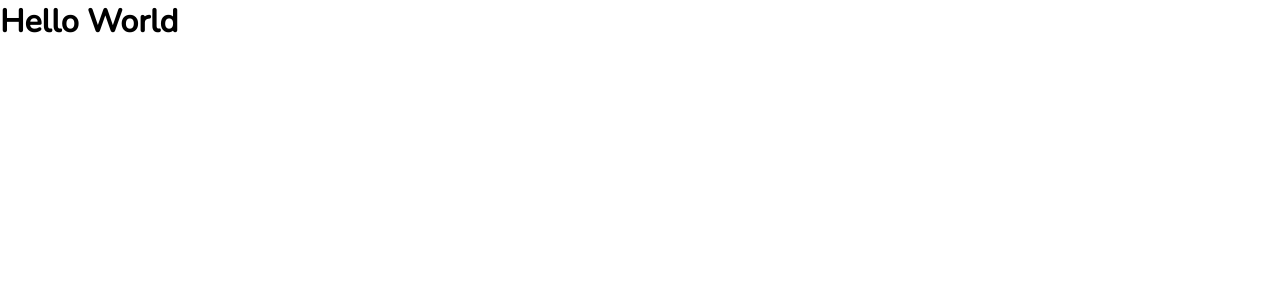
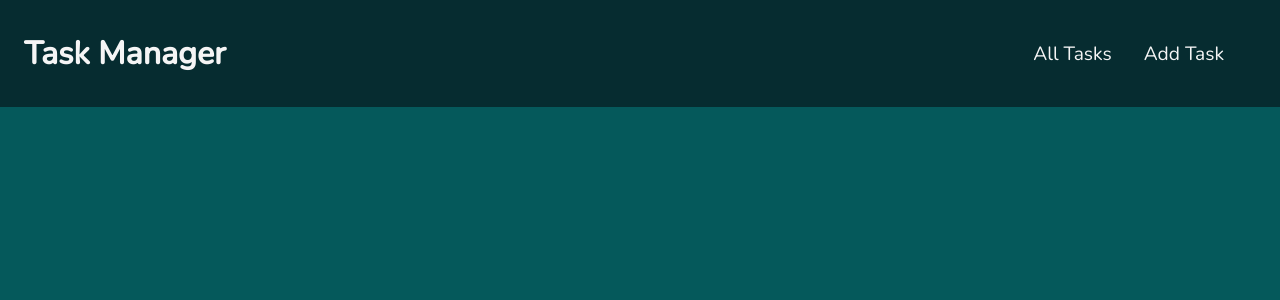
Before and after one commit to rahulgimhavanekar/Task-Manager, a React (Create React App) app in the folder client/: page / in a window 1280 px wide. Shown: the top 300 px of the page. Built offline with nearby package versions, Linux system fonts and the light colour scheme.

Commit message:
Added Header Component

```diff
--- a/client/src/App.js
+++ b/client/src/App.js
@@ -1,5 +1,7 @@
+import Layout from "./components/Layout/Layout";
+
 function App() {
-  return <h1>Hello World</h1>;
+  return <Layout></Layout>;
 }
 
 export default App;
--- /dev/null
+++ b/client/src/components/Layout/Header.js
@@ -0,0 +1,18 @@
+import React from "react";
+import classes from "./Header.module.css";
+
+const Header = () => {
+  return (
+    <header className={classes.header}>
+      <h1 className={classes.logo}>Task Manager</h1>
+      <nav className={classes.nav}>
+        <ul>
+          <li>All Tasks</li>
+          <li>Add Task</li>
+        </ul>
+      </nav>
+    </header>
+  );
+};
+
+export default Header;
--- /dev/null
+++ b/client/src/components/Layout/Header.module.css
@@ -0,0 +1,18 @@
+.header {
+  padding: 2rem 1.5rem;
+  display: flex;
+  justify-content: space-between;
+  align-items: center;
+  background-color: #062c30;
+  color: #f5f5f5;
+}
+
+.nav ul li {
+  list-style: none;
+  font-size: 1.2rem;
+  margin-right: 2rem;
+}
+
+.nav ul {
+  display: flex;
+}
--- /dev/null
+++ b/client/src/components/Layout/Layout.js
@@ -0,0 +1,13 @@
+import React from "react";
+import Header from "./Header";
+
+const Layout = (props) => {
+  return (
+    <div>
+      <Header />
+      <main>{props.children}</main>
+    </div>
+  );
+};
+
+export default Layout;
--- a/client/src/index.css
+++ b/client/src/index.css
@@ -6,4 +6,5 @@
 
 body {
   font-family: "Nunito", sans-serif;
+  background-color: #05595b;
 }
```
